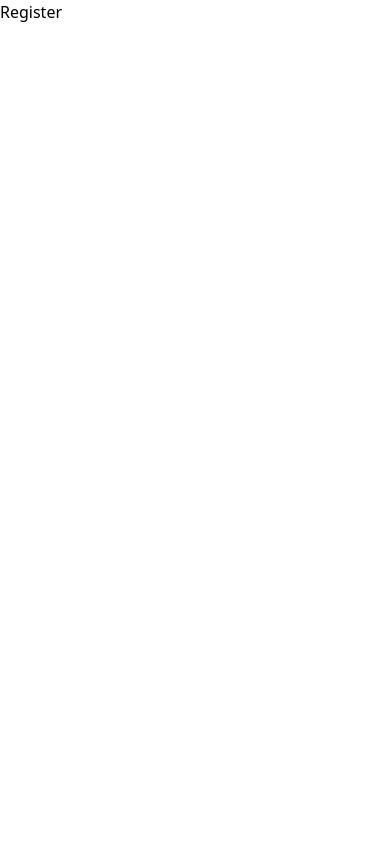
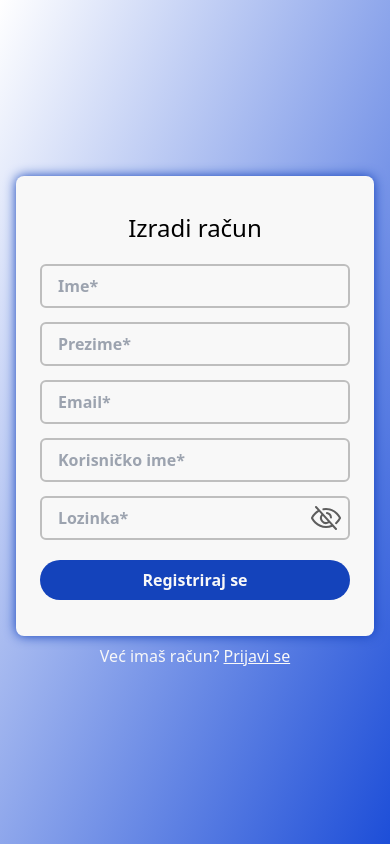
Before and after one commit to Filip1402/stylo-frontend, a React (Vite) app: page /register in a window 390 px wide. Built offline with nearby package versions, Linux system fonts and the light colour scheme.

Commit message:
Add registration page mobile design

```diff
--- a/src/Components/atoms/Button.tsx
+++ b/src/Components/atoms/Button.tsx
@@ -6,8 +6,8 @@ const Button: React.FC<ButtonProps> = ({
   red = false,
   grey = false,
 }) => {
-  let buttonClasses = `bg-blue-dark flex flex-row justify-center items-center w-full rounded-2xl border border-none
-  cursor-pointer text-12 font-bold px-2 py-3 text-white-light hover:bg-blue-darker`;
+  let buttonClasses = `bg-blue-dark flex flex-row justify-center items-center w-full rounded-full border border-none
+  cursor-pointer text-12 font-bold px-2 py-2 text-white-light hover:bg-blue-darker`;
 
   if (red) {
     buttonClasses += ` bg-red-middle hover:bg-red-middle`;
--- a/src/Components/atoms/Input.tsx
+++ b/src/Components/atoms/Input.tsx
@@ -4,7 +4,7 @@ import { EyeSlash } from "@phosphor-icons/react";
 interface InputProps {
   type?: HTMLInputTypeAttribute;
   label?: string;
-  value: string | number;
+  value?: string | number;
   name: string;
   placeholder: string;
   error?: boolean;
@@ -22,7 +22,7 @@ const Input: FC<InputProps> = ({
   disabled = false,
   onChange,
 }) => {
-  let inputClasses = `border-2 border-grey-middle px-4 bg-white-light w-full rounded-md py-3 font-semibold focus:outline-none text-grey-dark`;
+  let inputClasses = `border-2 border-grey-middle px-4 bg-white-light w-full rounded-md py-2 font-semibold focus:outline-none text-grey-dark`;
 
   const [inputType, setInputType] = useState(type);
 
--- a/src/Pages/Register.tsx
+++ b/src/Pages/Register.tsx
@@ -1,7 +1,69 @@
-import React from "react";
+import { Link } from "react-router-dom";
+import Button from "../Components/atoms/Button";
+import Input from "../Components/atoms/Input";
 
 const Register = () => {
-  return <div>Register</div>;
+  return (
+    <div className="flex justify-center flex-col items-center w-screen h-screen px-4 bg-gradient-to-br from-white to-blue-700">
+      <div
+        className="register-form-wrapper bg-white-light w-full px-6 py-9 rounded-lg mb-2"
+        style={{ boxShadow: "0 0 12px #1443BB" }}
+      >
+        <h2 className="text-2xl text-center">Izradi račun</h2>
+
+        <form className="flex flex-col gap-3.5 my-5 ">
+          <Input
+            //value={"ddd"}
+            error={false}
+            name="name"
+            onChange={() => {}}
+            placeholder="Ime*"
+          />
+          <Input
+            //value={"ddd"}
+            error={false}
+            name="surname"
+            onChange={() => {}}
+            placeholder="Prezime*"
+          />{" "}
+          <Input
+            error={false}
+            name="email"
+            onChange={() => {}}
+            placeholder="Email*"
+          />{" "}
+          <Input
+            error={false}
+            name="username"
+            onChange={() => {}}
+            placeholder="Korisničko ime*"
+          />{" "}
+          <Input
+            error={false}
+            name="password"
+            onChange={() => {}}
+            placeholder="Lozinka*"
+            type="password"
+          />
+        </form>
+        <Button onClick={() => {}} type="submit">
+          Registriraj se
+        </Button>
+      </div>
+      <p className="text-white-light flex gap-1">
+        Već imaš račun?
+        <span>
+          <Link
+            to={"/login"}
+            className="text-underline"
+            style={{ textDecoration: "underline" }}
+          >
+            Prijavi se
+          </Link>
+        </span>
+      </p>
+    </div>
+  );
 };
 
 export default Register;
```
